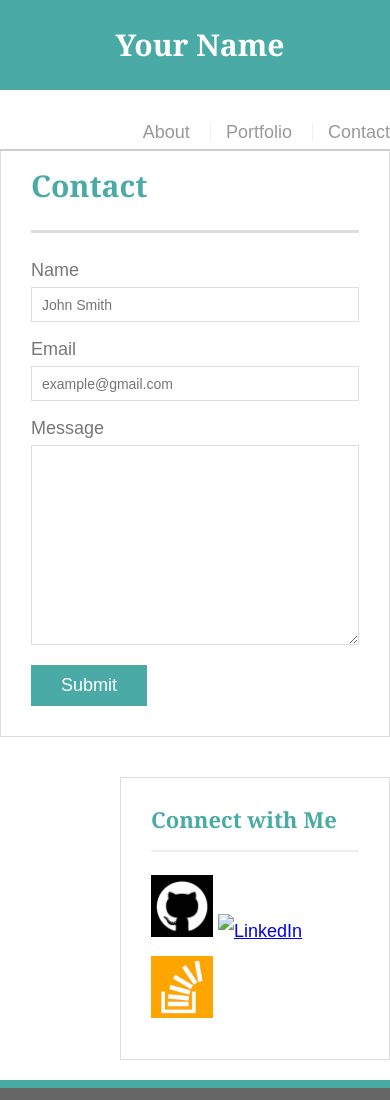
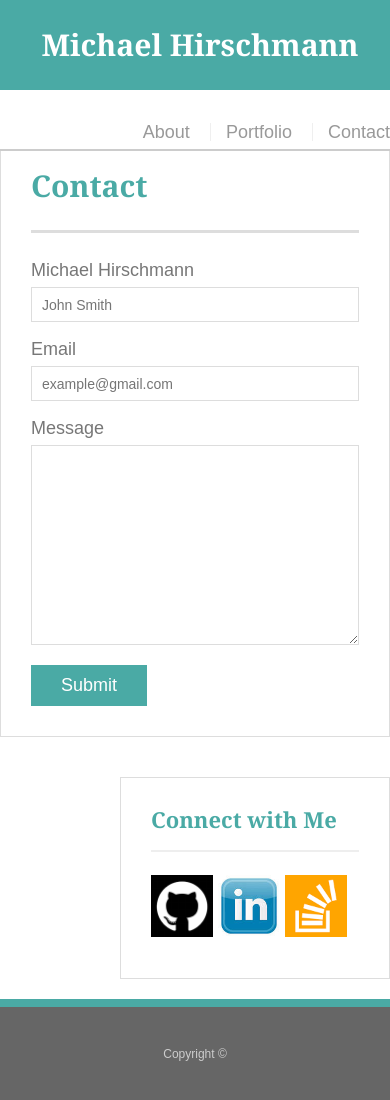
Before and after one commit to mhirschmannAAA/Responsive-Portfolio, a plain HTML site: page contact.html in a window 390 px wide. Shown: the top 1100 px of the page. Drawn offline with Linux system fonts and the light colour scheme.

Commit message:
best I can do

```diff
--- a/assets/css/style.css
+++ b/assets/css/style.css
@@ -269,4 +269,7 @@ body {
     .sidebar {
       width: 100%;
     }
+  #connect{
+    width: 100%;
   }
+  }
--- a/contact.html
+++ b/contact.html
@@ -3,7 +3,8 @@
 
 <head>
   <meta charset="UTF-8">
-  <title>Contact | Your Name</title>
+  <meta name="viewport" content="width-device-width, intial-scale=1">
+  <title>Contact | Michael Hirschmann</title>
   <link rel="stylesheet" type="text/css" href="assets/css/reset.css">
   <link rel="stylesheet" type="text/css" href="assets/css/style.css">
 </head>
@@ -12,7 +13,7 @@
 
   <header id="masthead">
     <div class="container">
-      <a href="index.html" id="logo">Your Name</a>
+      <a href="index.html" id="logo">Michael Hirschmann</a>
       <nav>
         <a href="index.html">About</a>
         <a href="portfolio.html">Portfolio</a>
@@ -28,7 +29,7 @@
       <form id="contact-form">
         <ul>
           <li>
-            <label for="name">Name</label>
+            <label for="name">Michael Hirschmann</label>
             <input type="text" id="name" name="name" placeholder="John Smith" required="required">
           </li>
           <li>
@@ -49,9 +50,9 @@
       <div id="connect">
         <h2>Connect with Me</h2>
 
-        <a href="#"><img src="assets/images/github.png" class="social" alt="GitHub" /></a>
-        <a href="#"><img src="assets/images/linkedin.jpg" class="social" alt="LinkedIn" /></a>
-        <a href="#"><img src="assets/images/stack.png" class="social" alt="Stack Overflow" /></a>
+        <a href="https://github.com/mhirschmannAAA"><img src="assets/images/github.png" class="social" alt="GitHub" /></a>
+        <a href="https://www.linkedin.com/feed/"><img src="assets/images/linkin.jpg" class="social" alt="LinkedIn" /></a>
+        <a href="https://stachoverflow.com"><img src="assets/images/stack.png" class="social" alt="Stack Overflow" /></a>
       </div>
     </section>
   </div>
```
Also changed, not shown: index.html (+3 -2 lines), portfolio.html (+6 -5 lines).
